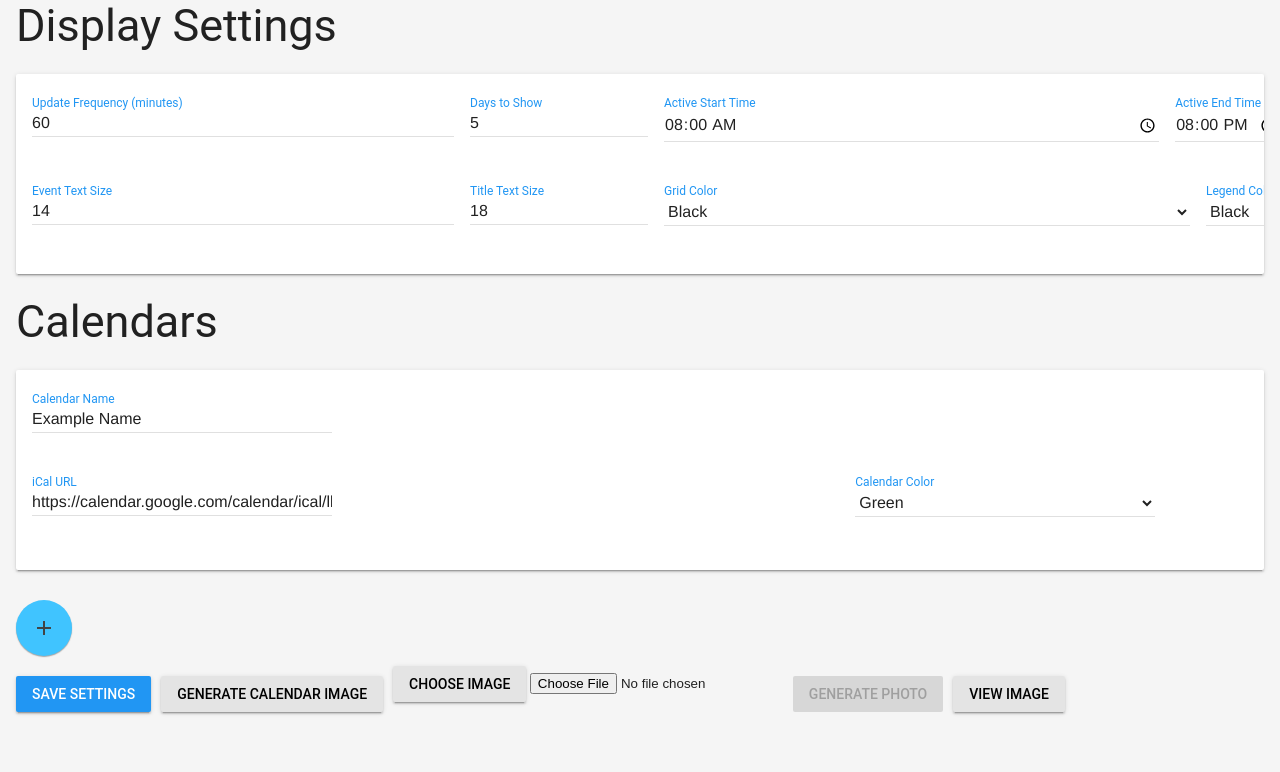
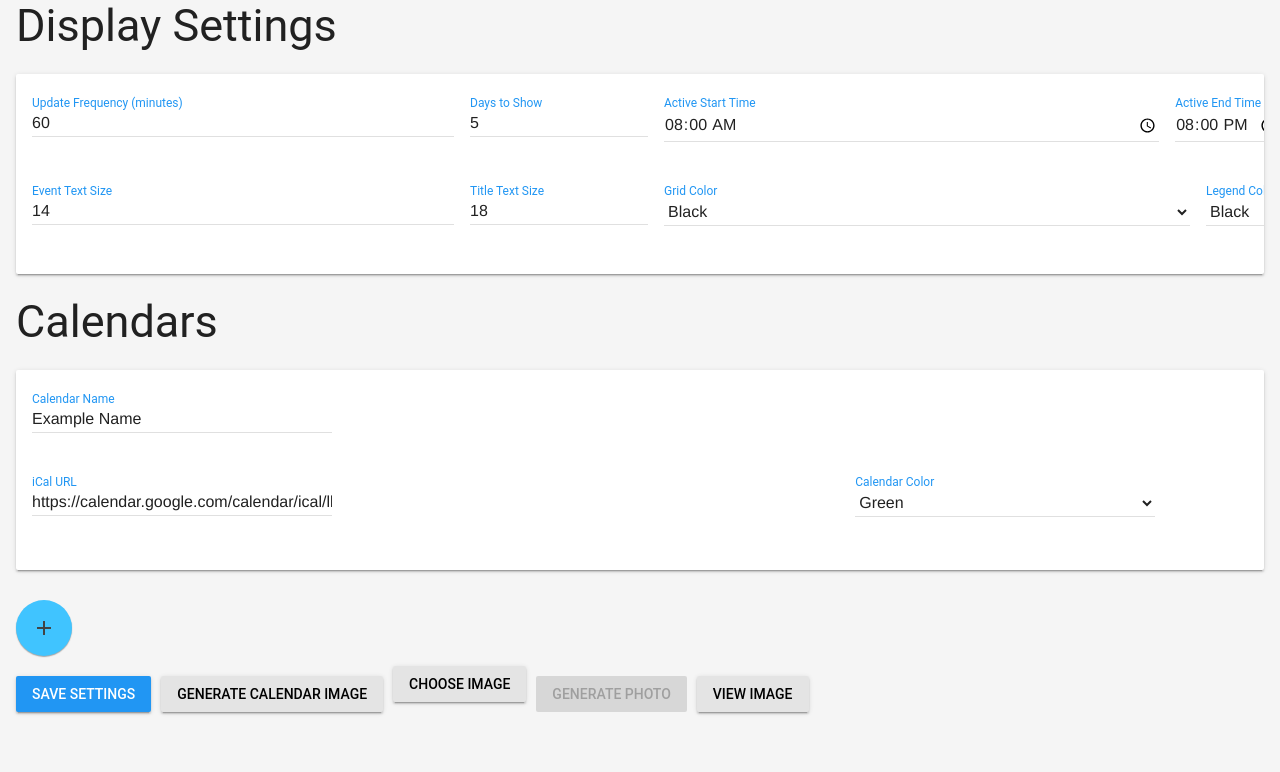
Before and after one commit to SeanStew/InkyServer, a Flask app: page / in a window 1280 px wide. Shown: the part 102-874 px from the top of the page. Run offline with Flask 3, Linux system fonts and the light colour scheme.

Commit message:
update look

```diff
--- a/templates/index.html
+++ b/templates/index.html
@@ -272,8 +272,8 @@
 
             <div class="form-group">
               <label for="imageUpload" class="mdl-button mdl-js-button mdl-button--raised mdl-js-ripple-effect">Choose Image</label>
-              <input type="file" clear-on-submit="true" id="imageUpload" name="imageFile" accept="image/*"
-                class="file-upload-input" onchange="showFileName()">
+              <input type="file" clear-on-submit="true" id="imageUpload" name="imageFile" accept="image/*" style="display:none"
+                class="file-upload-input">
             </div>
 
             <button id="generatePhotoButton" class="mdl-button mdl-js-button mdl-button--raised mdl-js-ripple-effect"
```
